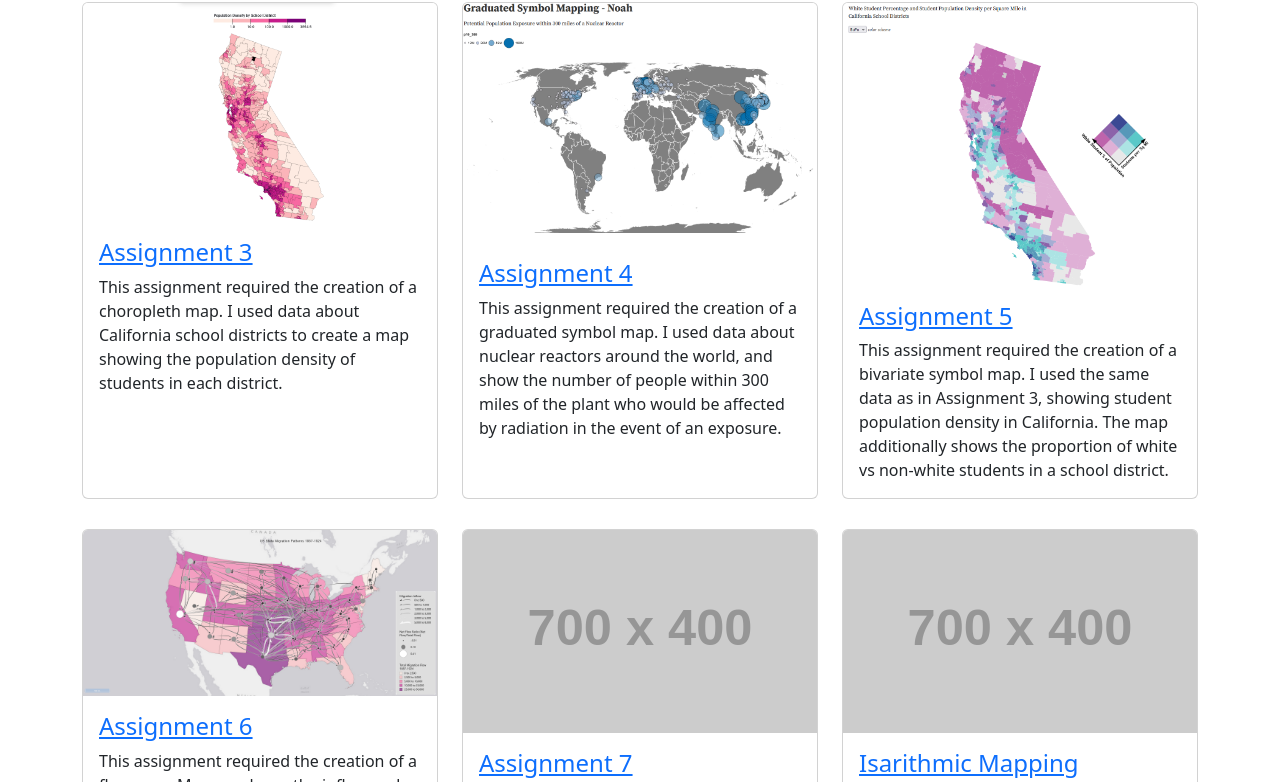
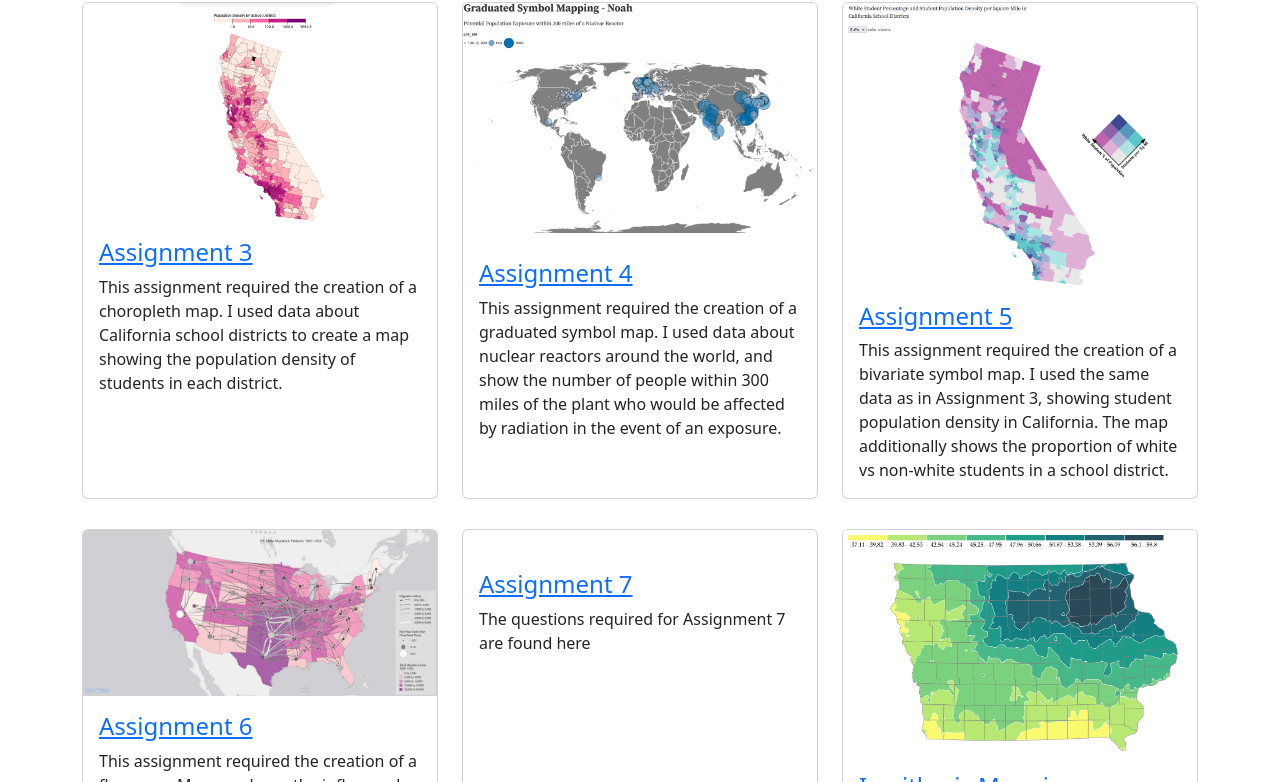
Before and after one commit to geog3540/noahwright, a plain HTML site: page index.html in a window 1280 px wide. Shown: the part 150-932 px from the top of the page. Drawn offline with Linux system fonts and the light colour scheme; files that its build step writes are made by us from their sources; placeholder pictures from the web are drawn by us; files whose address does not match are found by name.

Commit message:
updated index.html

```diff
--- a/index.html
+++ b/index.html
@@ -103,7 +103,7 @@
         </div>
         <div class="col-lg-4 col-sm-6 portfolio-item">
           <div class="card h-100">
-            <a href="#"><img class="card-img-top" src="http://placehold.it/700x400" alt=""></a>
+            <a href="#"><img class="card-img-top" src="" alt=""></a>
             <div class="card-body">
               <h4 class="card-title">
                 <a href="Assignemnt 7 questions.pdf">Assignment 7 </a>
@@ -114,7 +114,7 @@
         </div>
         <div class="col-lg-4 col-sm-6 portfolio-item">
           <div class="card h-100">
-            <a href="https://observablehq.com/@caglarkoylu/isarithmic-mapping-geog-3540"><img class="card-img-top" src="http://placehold.it/700x400" alt=""></a>
+            <a href="https://observablehq.com/@caglarkoylu/isarithmic-mapping-geog-3540"><img class="card-img-top" src="isarithmicmap.png" alt=""></a>
             <div class="card-body">
               <h4 class="card-title">
                 <a href="https://observablehq.com/@caglarkoylu/isarithmic-mapping-geog-3540">Isarithmic Mapping</a>
```
